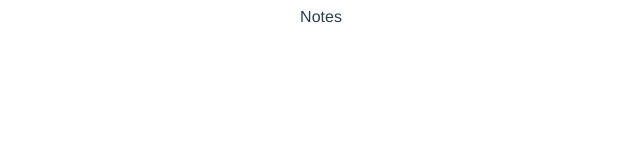
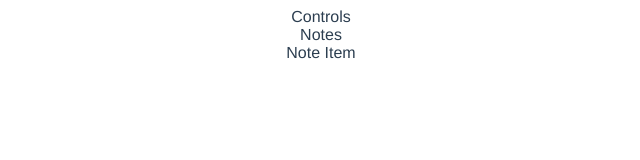
Before and after one commit to alex-y-kuznetsov/note, a Vue app: page / in a window 1280 px wide. Shown: the top 160 px of the page, without its empty margins (319-959 px from the left). Built offline with nearby package versions, Linux system fonts and the light colour scheme.

Commit message:
base structure

```diff
--- /dev/null
+++ b/src/assets/styles/components/controls.less
@@ -0,0 +1,3 @@
+.controls {
+  margin-right: 20px;
+}
--- a/src/assets/styles/styles.less
+++ b/src/assets/styles/styles.less
@@ -1,3 +1,3 @@
 @import './variables.less';
 @import './general.less';
-@import './components/note.less';
+@import './components/notes.less';
--- /dev/null
+++ b/src/components/Controls.vue
@@ -0,0 +1,9 @@
+<template>
+  <div class="controls">Controls</div>
+</template>
+
+<script>
+export default {
+
+}
+</script>
--- /dev/null
+++ b/src/components/NoteItem.vue
@@ -0,0 +1,9 @@
+<template>
+  <div class="note">Note Item</div>
+</template>
+
+<script>
+export default {
+
+}
+</script>
--- a/src/components/Notes.vue
+++ b/src/components/Notes.vue
@@ -1,9 +1,15 @@
 <template>
-  <div class="notes">Notes</div>
+  <div class="notes">
+    <span>Notes</span>
+    <div class="notes_inner">
+      <NoteItem />
+    </div>
+  </div>
 </template>
 
 <script>
+import NoteItem from '@/components/NoteItem.vue';
 export default {
-
+  components: { NoteItem }
 }
 </script>
--- a/src/views/Home.vue
+++ b/src/views/Home.vue
@@ -1,16 +1,16 @@
 <template>
   <div class="home">
+    <Controls />
     <Notes />
   </div>
 </template>
 
 <script>
 import Notes from '@/components/Notes.vue';
+import Controls from '@/components/Controls.vue';
 
 export default {
   name: 'Home',
-  components: {
-    Notes
-  }
+  components: { Notes, Controls }
 }
 </script>
```
Also changed, not shown: src/assets/styles/components/notes.less (renamed from src/assets/styles/components/note.less).
